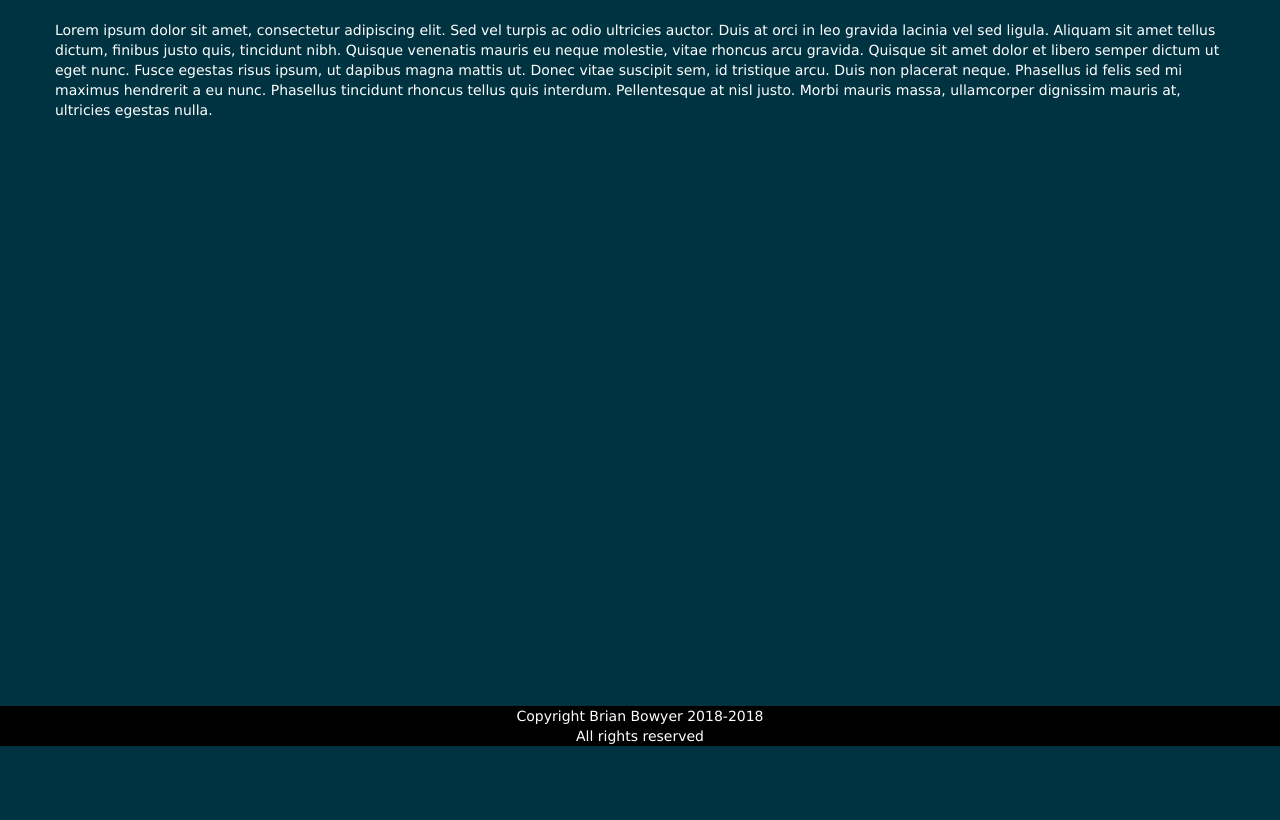
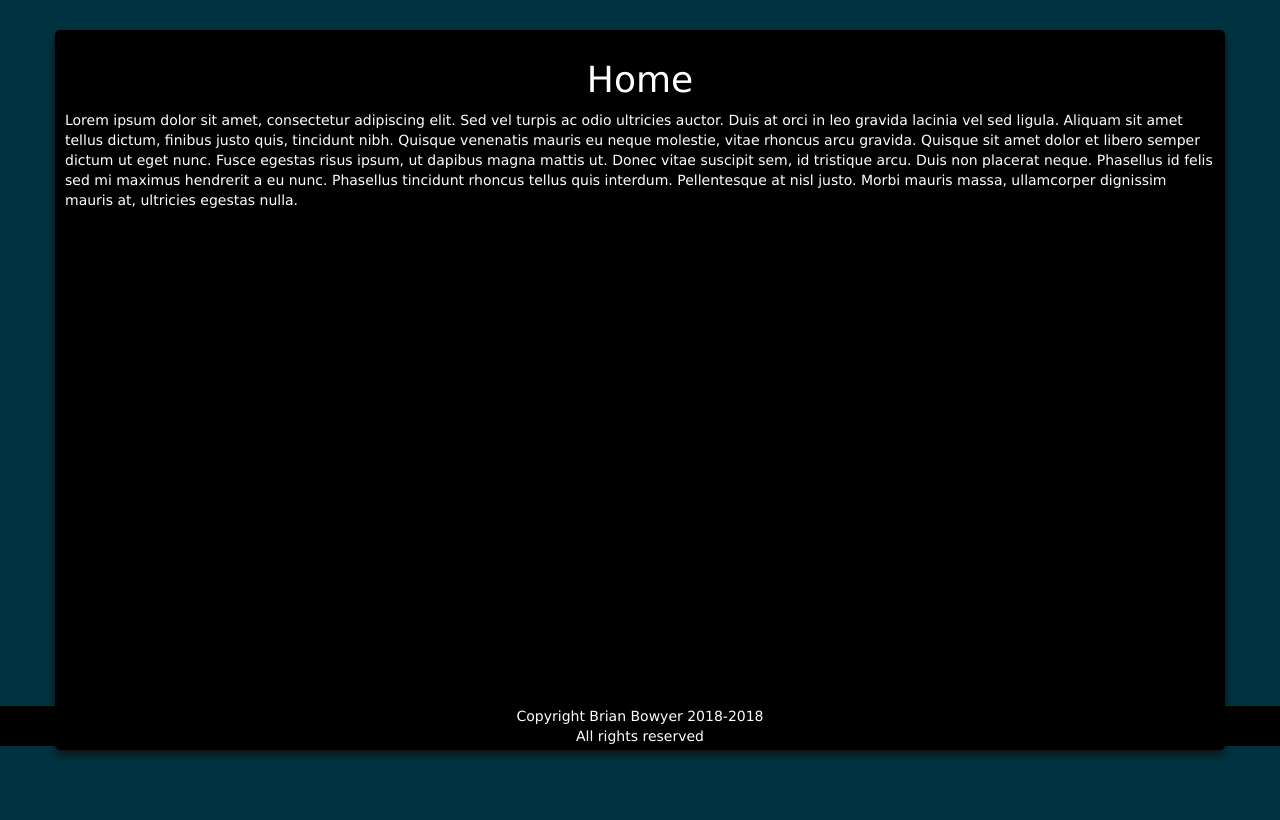
Before and after one commit to Brian-Bowyer/Personal-Website, a Flask app: page / in a window 1280 px wide. Shown: the part 54-874 px from the top of the page. Run offline with Flask 2, Linux system fonts and the light colour scheme; some libraries are stand-ins or nearby versions.

Commit message:
cardify home page

```diff
--- a/website/templates/index.html
+++ b/website/templates/index.html
@@ -5,7 +5,8 @@
 {% block content %}
     <main class="container">
         <div class='row'>
-            <div class='col'>
+            <div class='col content-card'>
+                <h1 style="text-align: center">Home</h1>
                 <p> Lorem ipsum dolor sit amet, consectetur adipiscing elit. Sed vel turpis ac odio ultricies auctor. Duis at orci in leo gravida lacinia vel sed ligula. Aliquam sit amet tellus dictum, finibus justo quis, tincidunt nibh. Quisque venenatis mauris eu neque molestie, vitae rhoncus arcu gravida. Quisque sit amet dolor et libero semper dictum ut eget nunc. Fusce egestas risus ipsum, ut dapibus magna mattis ut. Donec vitae suscipit sem, id tristique arcu. Duis non placerat neque. Phasellus id felis sed mi maximus hendrerit a eu nunc. Phasellus tincidunt rhoncus tellus quis interdum. Pellentesque at nisl justo. Morbi mauris massa, ullamcorper dignissim mauris at, ultricies egestas nulla.  </p>
             </div>
         </div>
```
